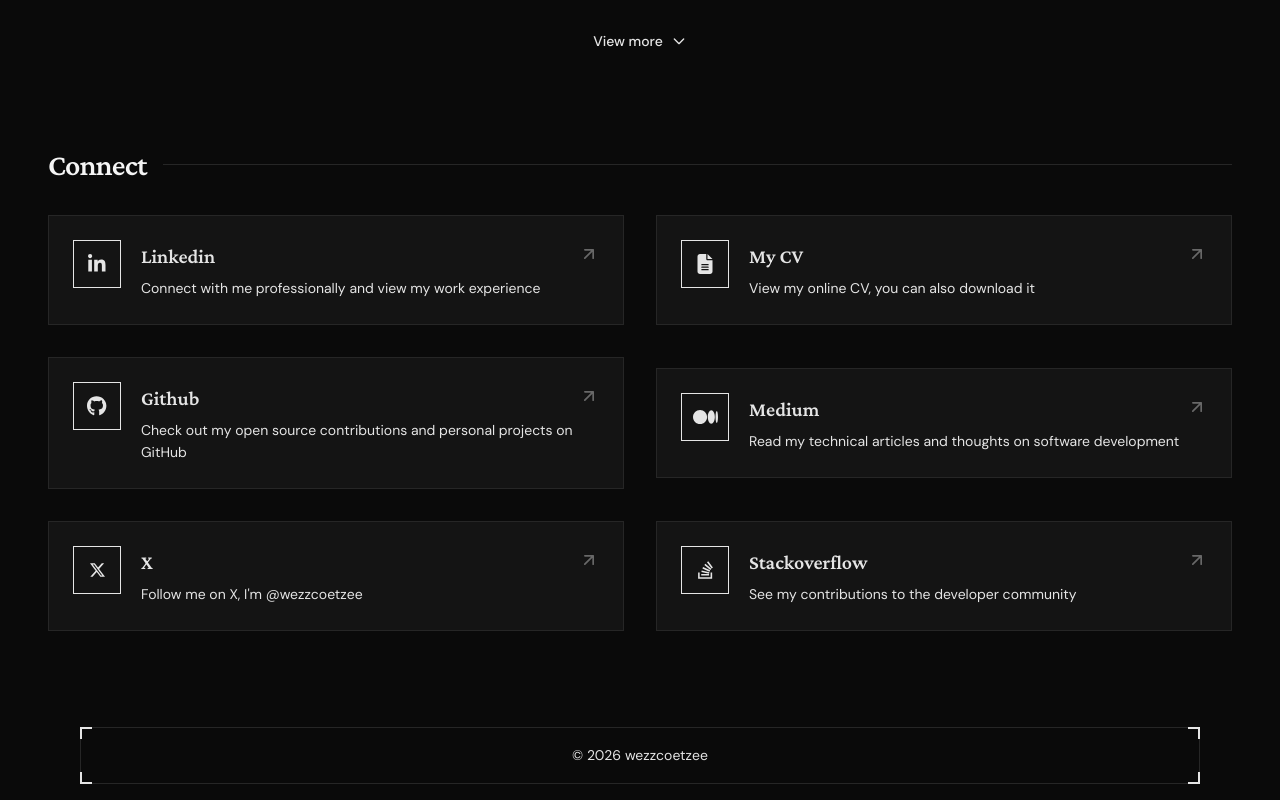
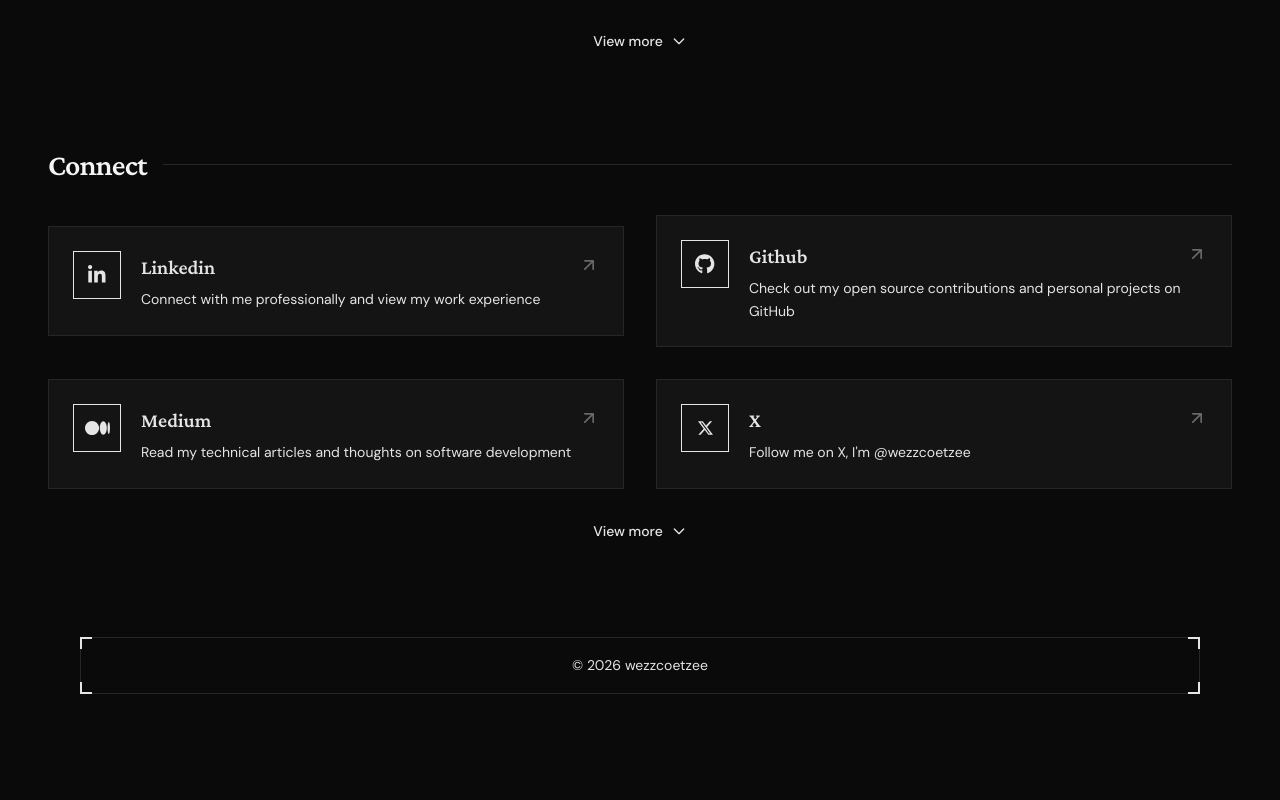
Before and after one commit to wezzcoetzee/wezzcoetzee, a Next.js app: page / in a window 1280 px wide. Shown: the part 1517-2317 px from the top of the page. After the commit the page ends 2227 px from the top, so only its background shows below. Built offline with nearby package versions, Linux system fonts and the light colour scheme.

Commit message:
feat: reorder socials

```diff
--- a/src/app/page.tsx
+++ b/src/app/page.tsx
@@ -1,8 +1,7 @@
-import SocialCard from '@/components/SocialCard';
-import { CONTACTS } from '@/data';
 import Introduction from '@/components/Introduction';
 import About from '@/components/About';
 import FeaturedWork from '@/components/FeaturedWork';
+import ConnectSection from '@/components/ConnectSection';
 
 export default function Home() {
   const structuredData = {
@@ -107,19 +106,9 @@ export default function Home() {
               <FeaturedWork />
             </section>
 
-            <section id="connect" className="space-y-8">
-              <div className="flex items-center gap-4">
-                <h2 className="text-2xl md:text-3xl font-display font-semibold">Connect</h2>
-                <div className="h-px flex-1 divider" />
-              </div>
-
-              <div className="grid grid-cols-1 md:grid-cols-2 gap-6 md:gap-8">
-                {CONTACTS.map((contact, index) => (
-                  <SocialCard key={`contact-${index}`} contact={contact} index={index} />
-                ))}
-              </div>
+            <section id="connect">
+              <ConnectSection />
             </section>
-
           </div>
         </div>
       </main>
--- /dev/null
+++ b/src/components/ConnectSection.tsx
@@ -0,0 +1,56 @@
+'use client';
+
+import { useState } from 'react';
+import SocialCard from '@/components/SocialCard';
+import { CONTACTS } from '@/data';
+
+const INITIAL_CONTACT_COUNT = 4;
+
+export default function ConnectSection() {
+  const [showAll, setShowAll] = useState(false);
+  const hasMoreContacts = CONTACTS.length > INITIAL_CONTACT_COUNT;
+  const visibleContacts = showAll ? CONTACTS : CONTACTS.slice(0, INITIAL_CONTACT_COUNT);
+
+  return (
+    <section id="connect" className="space-y-8">
+      <div className="flex items-center gap-4">
+        <h2 className="text-2xl md:text-3xl font-display font-semibold">Connect</h2>
+        <div className="h-px flex-1 divider" />
+      </div>
+
+      <div className="grid grid-cols-1 md:grid-cols-2 gap-6 md:gap-8">
+        {visibleContacts.map((contact, index) => (
+          <SocialCard
+            key={`contact-${index}`}
+            contact={contact}
+            index={index >= INITIAL_CONTACT_COUNT ? index - INITIAL_CONTACT_COUNT : index}
+          />
+        ))}
+      </div>
+
+      {hasMoreContacts && (
+        <div className="flex justify-center">
+          <button
+            onClick={() => setShowAll(!showAll)}
+            className="text-sm font-medium text-muted-foreground hover:text-foreground transition-colors duration-300 flex items-center gap-2 group"
+          >
+            {showAll ? 'View less' : 'View more'}
+            <svg
+              className={`w-4 h-4 transition-transform duration-300 ${showAll ? 'group-hover:-translate-y-0.5' : 'group-hover:translate-y-0.5'}`}
+              fill="none"
+              viewBox="0 0 24 24"
+              stroke="currentColor"
+              strokeWidth={2}
+            >
+              <path
+                strokeLinecap="round"
+                strokeLinejoin="round"
+                d={showAll ? 'M5 15l7-7 7 7' : 'M19 9l-7 7-7-7'}
+              />
+            </svg>
+          </button>
+        </div>
+      )}
+    </section>
+  );
+}
--- a/src/data/index.tsx
+++ b/src/data/index.tsx
@@ -15,20 +15,6 @@ export const CONTACTS: ItemIcon[] = [
     link: 'https://www.linkedin.com/in/wesleycoetzee/',
     description: 'Connect with me professionally and view my work experience',
     name: 'linkedin',
-    target: '_blank',
-  },
-  {
-    icon: (
-      <svg xmlns="http://www.w3.org/2000/svg" height="20" width="16" viewBox="0 0 384 512" aria-label="CV Document">
-        <path
-          fill="currentColor"
-          d="M64 0C28.7 0 0 28.7 0 64L0 448c0 35.3 28.7 64 64 64l256 0c35.3 0 64-28.7 64-64l0-288-128 0c-17.7 0-32-14.3-32-32L224 0 64 0zM256 0l0 128 128 0L256 0zM112 256l160 0c8.8 0 16 7.2 16 16s-7.2 16-16 16l-160 0c-8.8 0-16-7.2-16-16s7.2-16 16-16zm0 64l160 0c8.8 0 16 7.2 16 16s-7.2 16-16 16l-160 0c-8.8 0-16-7.2-16-16s7.2-16 16-16zm0 64l160 0c8.8 0 16 7.2 16 16s-7.2 16-16 16l-160 0c-8.8 0-16-7.2-16-16s7.2-16 16-16z"
-        />
-      </svg>
-    ),
-    link: 'https://cv.wezzcoetzee.com',
-    name: 'My CV',
-    description: 'View my online CV, you can also download it',
     target: '_blank',
   },
   {
@@ -75,6 +61,20 @@ export const CONTACTS: ItemIcon[] = [
   },
   {
     icon: (
+      <svg xmlns="http://www.w3.org/2000/svg" height="20" width="16" viewBox="0 0 384 512" aria-label="CV Document">
+        <path
+          fill="currentColor"
+          d="M64 0C28.7 0 0 28.7 0 64L0 448c0 35.3 28.7 64 64 64l256 0c35.3 0 64-28.7 64-64l0-288-128 0c-17.7 0-32-14.3-32-32L224 0 64 0zM256 0l0 128 128 0L256 0zM112 256l160 0c8.8 0 16 7.2 16 16s-7.2 16-16 16l-160 0c-8.8 0-16-7.2-16-16s7.2-16 16-16zm0 64l160 0c8.8 0 16 7.2 16 16s-7.2 16-16 16l-160 0c-8.8 0-16-7.2-16-16s7.2-16 16-16zm0 64l160 0c8.8 0 16 7.2 16 16s-7.2 16-16 16l-160 0c-8.8 0-16-7.2-16-16s7.2-16 16-16z"
+        />
+      </svg>
+    ),
+    link: 'https://cv.wezzcoetzee.com',
+    name: 'My CV',
+    description: 'View my online CV, you can also download it',
+    target: '_blank',
+  },
+  {
+    icon: (
       <svg xmlns="http://www.w3.org/2000/svg" height="20" width="15" viewBox="0 0 384 512" aria-label="Stack Overflow">
         <path
           fill="currentColor"
```
